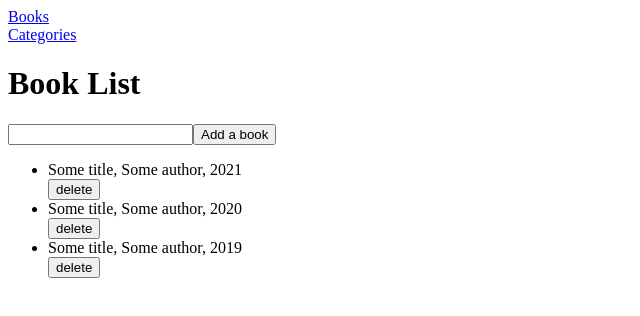
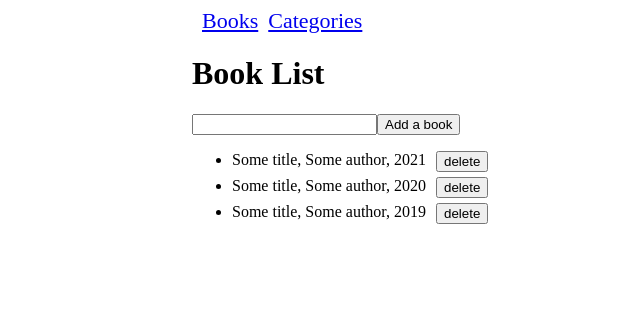
Before and after one commit to chuanqizhu0820/react-app-bookstore, a React (Create React App) app: page / in a window 1280 px wide. Shown: the top 316 px of the page, without its empty margins (0-640 px from the left). Built offline with nearby package versions, Linux system fonts and the light colour scheme.

Commit message:
Add css and fix linter error

```diff
--- a/public/index.html
+++ b/public/index.html
@@ -8,6 +8,7 @@
       name="description"
       content="Web site created using create-react-app"
     />
+    <link rel="stylesheet" href="style.css">
     <title>React App</title>
   </head>
   <body>
--- /dev/null
+++ b/public/style.css
@@ -0,0 +1,4 @@
+body {
+  width: 70vw;
+  margin-left: 15vw;
+}
--- /dev/null
+++ b/src/App.css
@@ -0,0 +1,9 @@
+.nav-link {
+  font-size: 22px;
+  margin-left: 10px;
+}
+
+#navlinks {
+  display: flex;
+  flex-direction: row;
+}
--- a/src/App.js
+++ b/src/App.js
@@ -3,15 +3,18 @@ import {
 } from 'react-router-dom';
 import Books from './components/books';
 import Categories from './components/categories';
+import './App.css';
 
 function App() {
   return (
     <Router>
-      <div>
-        <Link to="/">Books</Link>
-      </div>
-      <div>
-        <Link to="/categories">Categories</Link>
+      <div id="navlinks">
+        <div className="nav-link">
+          <Link to="/">Books</Link>
+        </div>
+        <div className="nav-link">
+          <Link to="/categories">Categories</Link>
+        </div>
       </div>
 
       <Switch>
--- /dev/null
+++ b/src/components/books.css
@@ -0,0 +1,9 @@
+.book-item {
+  display: flex;
+  flex-direction: row;
+  margin-top: 5px;
+}
+
+.book-item button {
+  margin-left: 10px;
+}
--- a/src/components/books.js
+++ b/src/components/books.js
@@ -1,3 +1,5 @@
+import './books.css';
+
 const bookArr = [
   {
     id: 1,
@@ -29,7 +31,7 @@ function Books() {
       </form>
       <ul>
         {bookArr.map(((item) => (
-          <div key={item.id}>
+          <div key={item.id} className="book-item">
             <li>{`${item.title}, ${item.author}, ${item.year}`}</li>
             <button type="button">delete</button>
           </div>
```
